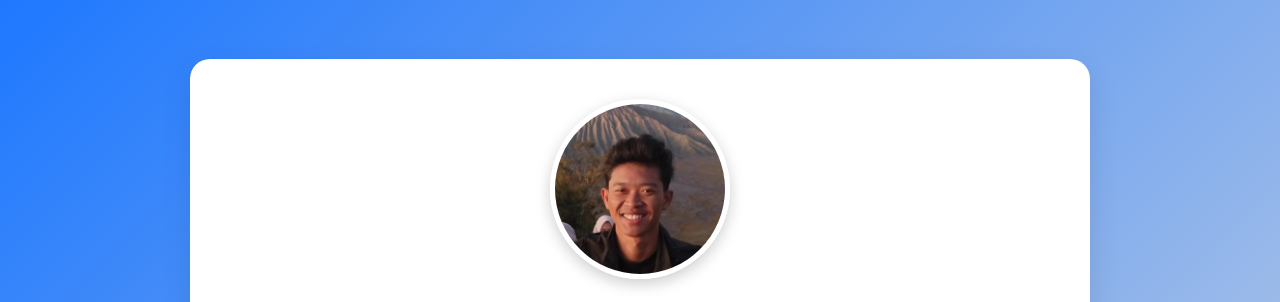
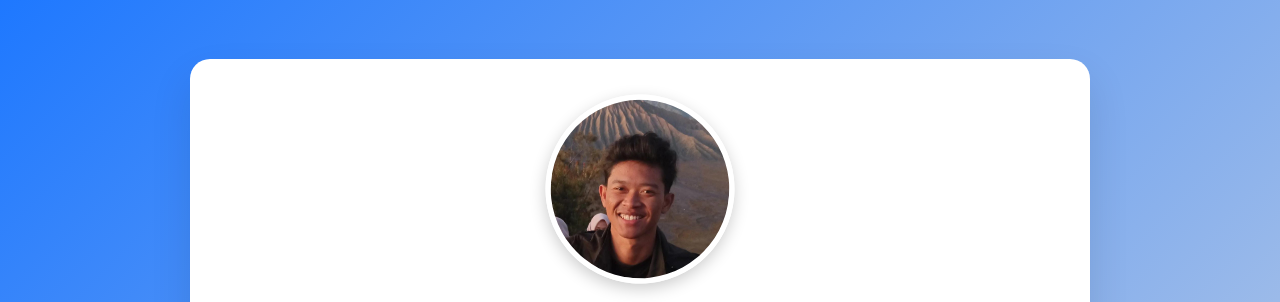
Before and after one commit to Vortex5100/HTML-CSS, a plain HTML site: page Index.html in a window 1280 px wide. In both pictures the pointer is over the element 640 px from the left and 249 px from the top of the page. Shown: the top 302 px of the page. Drawn offline with Linux system fonts and the light colour scheme.

Commit message:
menambahkan box-shadow pada profile-card

```diff
--- a/Style.css
+++ b/Style.css
@@ -1,4 +1,3 @@
-/* 1. CSS Reset */
 * {
     margin: 0;
     padding: 0;
@@ -34,6 +33,7 @@ body {
 
 .profile-card:hover {
     transform: translateY(-5px);
+    box-shadow: 0 20px 40px rgba(17,24,39,0.12);
 }
 
 .profile-img {
@@ -46,3 +46,7 @@ body {
     margin-bottom: 20px;
     transition: transform 0.5s ease;
 }
+
+.profile-img:hover {
+    transform: rotate(5deg) scale(1.05);
+}
```
